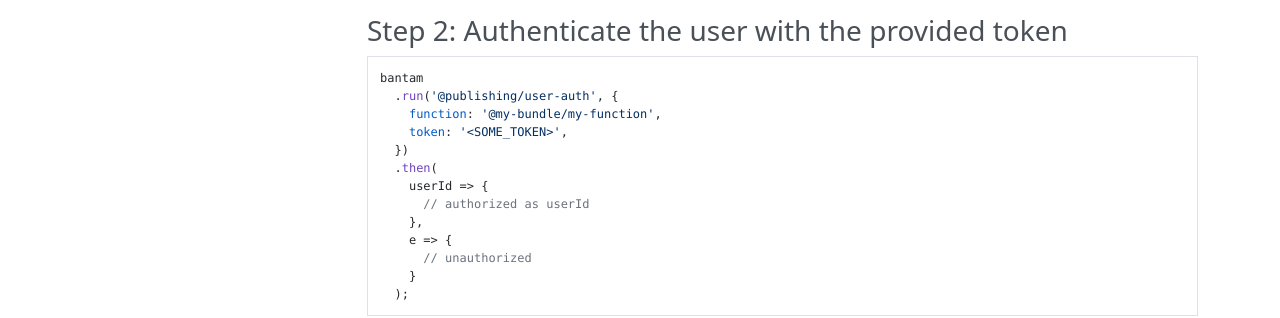
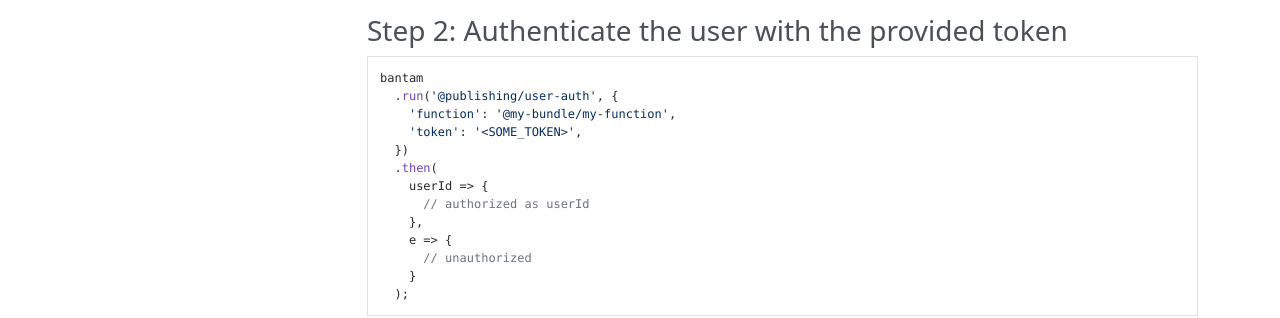
Before and after one commit to bantam-io/docs, an MkDocs documentation site: the page built from docs/function-creation/interfaces.md, in a window 1280 px wide and 1063 px high. Shown: the part 644-962 px from the top of the window. Built offline with MkDocs 1.6.1, drawn with Linux system fonts in a browser that asks for light colours; nearby versions of some CDN libraries; part of the change alters nothing that is shown.

````diff
--- a/docs/function-creation/interfaces.md
+++ b/docs/function-creation/interfaces.md
@@ -28,8 +28,8 @@ When the user is redirected, we provide a temporary token parameter to authentic
 ```js
 bantam
   .run('@publishing/user-auth', {
-    function: '@my-bundle/my-function',
-    token: '<SOME_TOKEN>',
+    'function': '@my-bundle/my-function',
+    'token': '<SOME_TOKEN>',
   })
   .then(
     userId => {
````
